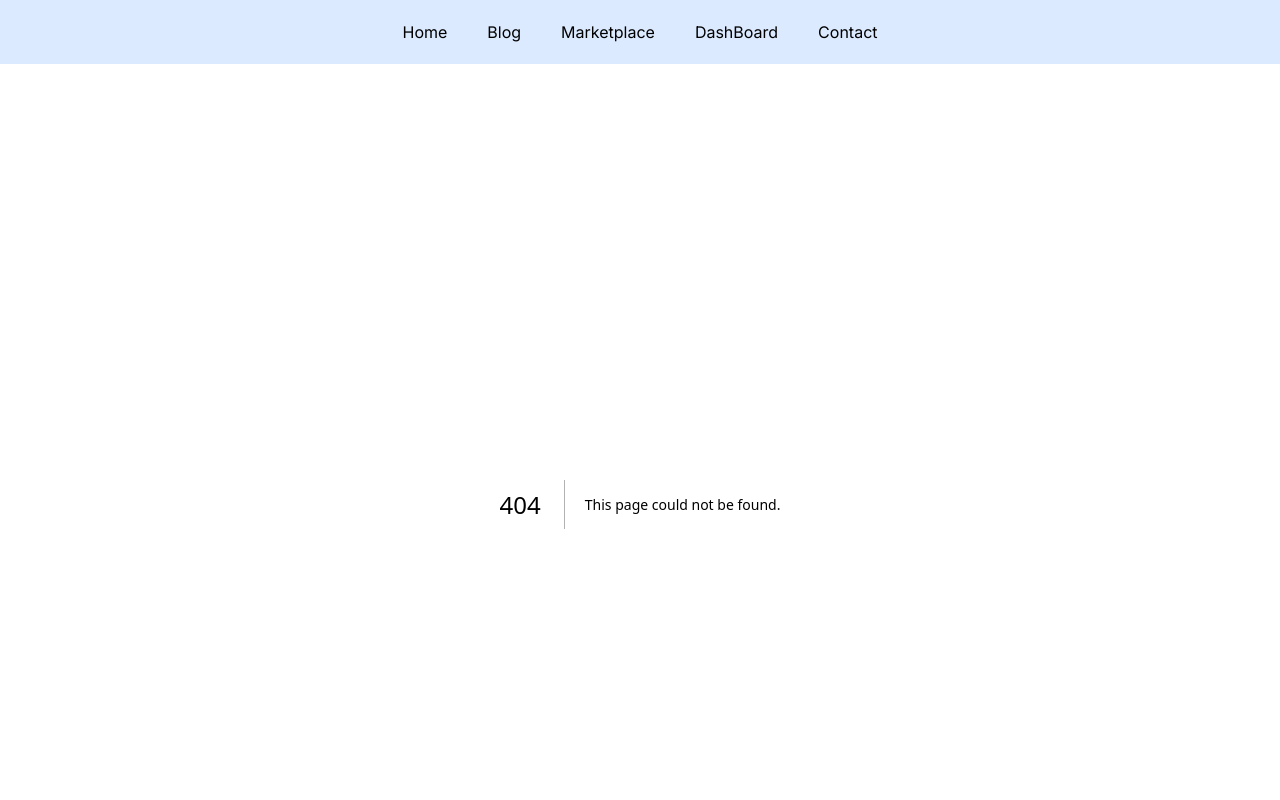
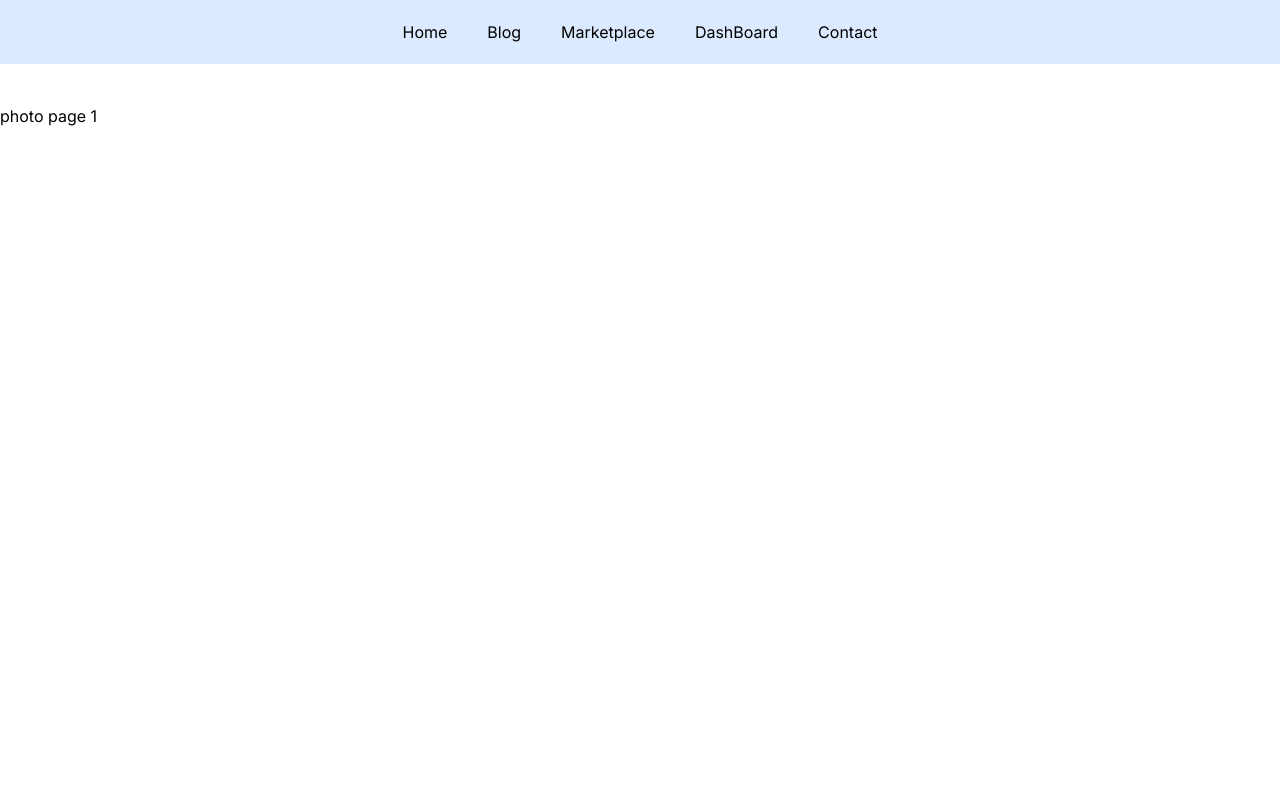
Before and after one commit to mesu-ai/latest-next-app, a Next.js app: page /photo/1 in a window 1280 px wide. Before the commit this address had no page. Shown: the top 800 px of the page. Built offline with nearby package versions, Linux system fonts and the light colour scheme.

Commit message:
Update modal

```diff
--- /dev/null
+++ b/src/app/@modal/(.)photo/[slug]/page.jsx
@@ -0,0 +1,9 @@
+
+const page=({params})=>{
+  return(
+    <div className="absolute top-1/4 bottom-1/4 left-20 right-20 bg-sky-400 z-20 rounded-xl shadow-lg">
+      modal page {params.slug}
+    </div>
+  )
+}
+export default page
--- /dev/null
+++ b/src/app/@modal/default.jsx
@@ -0,0 +1,3 @@
+export default function Default() {
+  return null
+}
--- a/src/app/blog/page.jsx
+++ b/src/app/blog/page.jsx
@@ -8,12 +8,13 @@ const page = () => {
       blog page
       <ul className='flex gap-10'>
         {[1, 2, 3, 4, 5].map((item, index) => (
-        <Link href={`/blog/${item}`} key={index}>
+        <Link href={`/photo/${item}`} key={index}>
         <li key={index}>{item}</li>
         </Link>
 
       ))}
       </ul>
+
     </div>
   )
 }
--- a/src/app/layout.js
+++ b/src/app/layout.js
@@ -14,13 +14,13 @@ export const metadata = {
   description: 'Generated by create next app',
 }
 
-export default function RootLayout({ children }) {
+export default function RootLayout({ children, modal }) {
   return (
     <html lang="en">
       <body className={inter.className}>
 
         <PrimaryNavbar/>
-        <div className="container mx-auto h-screen my-10">{children}</div>
+        <div className="container mx-auto h-screen my-10">{modal} {children}</div>
         <footer className="py-10 bg-black text-white text-center">
           &copy; all right served by Mesu 2023.
         </footer>
--- /dev/null
+++ b/src/app/photo/[slug]/page.jsx
@@ -0,0 +1,9 @@
+
+const page=({params})=>{
+  return(
+    <div>
+      photo page {params.slug}
+    </div>
+  )
+}
+export default page
```
